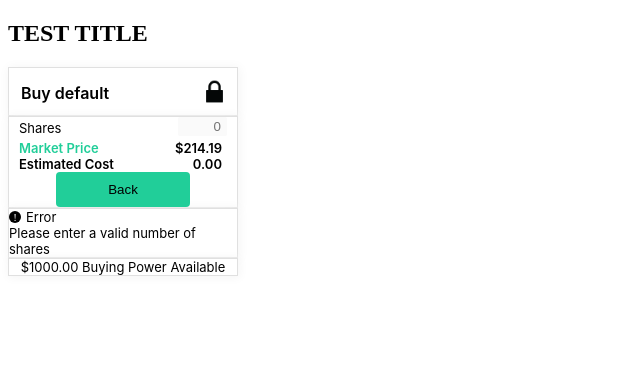
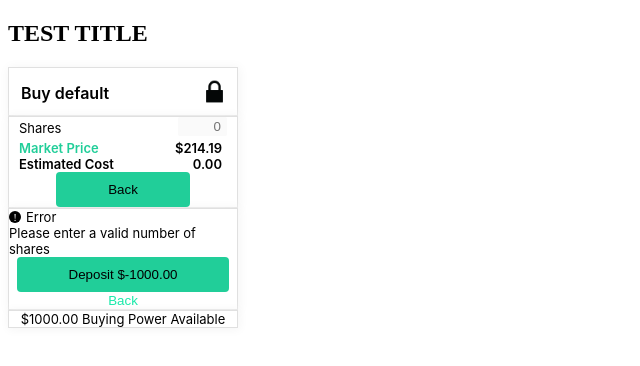
Before and after one commit to The-Merry-Men/service-purchase, a React app: page / in a window 1280 px wide. Both pictures are taken after a click on the button "Review Order". Shown: the top 366 px of the page, without its empty margins (0-640 px from the left). Built offline with nearby package versions, Linux system fonts and the light colour scheme; no server answers.

Commit message:
added back button and deposit button to error page

```diff
--- a/client/src/components/app.jsx
+++ b/client/src/components/app.jsx
@@ -40,7 +40,7 @@ class App extends React.Component {
           name: data.company_name,
           ticker: data.ticker_symbol,
           up: true,
-          open: true,
+          open: false,
           balance: 1000,
           shares: 0,
           price: '214.19',
@@ -54,7 +54,7 @@ class App extends React.Component {
       <div>
       <TopBar up={this.state.up} open={this.state.open} error={this.state.error} ticker={this.state.ticker}/>
       <MiddleBar up={this.state.up} open={this.state.open} price={this.state.price} error={this.state.error} updateState={this.updateState.bind(this)} balance={this.state.balance} shares={this.state.shares}/>
-      <ReviewBar up={this.state.up} open={this.state.open} error={this.state.error} balance={this.state.balance} shares={this.state.shares} price={this.state.price}/>
+      <ReviewBar up={this.state.up} open={this.state.open} error={this.state.error} balance={this.state.balance} shares={this.state.shares} price={this.state.price} updateState={this.updateState.bind(this)}/>
       <BottomBar open={this.state.open} balance={this.state.balance}/>
       </div>
     )
--- a/client/src/components/review-bar.jsx
+++ b/client/src/components/review-bar.jsx
@@ -35,6 +35,39 @@ const ErrorImg = styled.span `
     margin-right: 5px;
 `
 
+const ExecuteCheck = styled.button `
+    background-color: ${props => props.up ? "#21ce99" : "#f45531"};
+    border: none;
+    padding: 8px;
+    border-radius: 4px;
+    display: inline-block;
+`
+
+const ReviewButton = styled(ExecuteCheck) `
+    color: black;
+    padding: 10px 52px;
+    &:hover {
+        background-color: ${props => props.up ? "#1ae9aa" : "#ff6340"};
+    };
+`
+
+const ShareLine = styled.div `
+    display: flex;
+    flex-direction: row;
+    align-items: center;
+    justify-content: space-between;
+`
+
+const CenterLine = styled(ShareLine) `
+    justify-content: center;
+`
+
+const BackButton = styled.button `
+  background: none;
+  border: none;
+  color: ${props => props.up ? "#1ae9aa" : "#ff6340"}
+`
+
 class ReviewBar extends React.Component {
   constructor(props) {
     super(props)
@@ -63,6 +96,12 @@ class ReviewBar extends React.Component {
           <LeftLine>
             <ErrorText open={this.props.open}>{errorMessage}</ErrorText>
           </LeftLine>
+          <CenterLine>
+            <ReviewButton up={this.props.up}>Deposit ${(this.props.price * this.props.shares - this.props.balance).toFixed(2)}</ReviewButton>
+          </CenterLine>
+          <CenterLine>
+            <BackButton onClick={() => this.props.updateState({error: false})} up={this.props.up} >Back</BackButton>
+          </CenterLine>
         </ReviewBarWrapper>
       )
     } else {
```
Also changed, not shown: client/src/components/middle-bar.jsx (+3 -9 lines), 1 other file (tests, documents, lock files or other folders).
